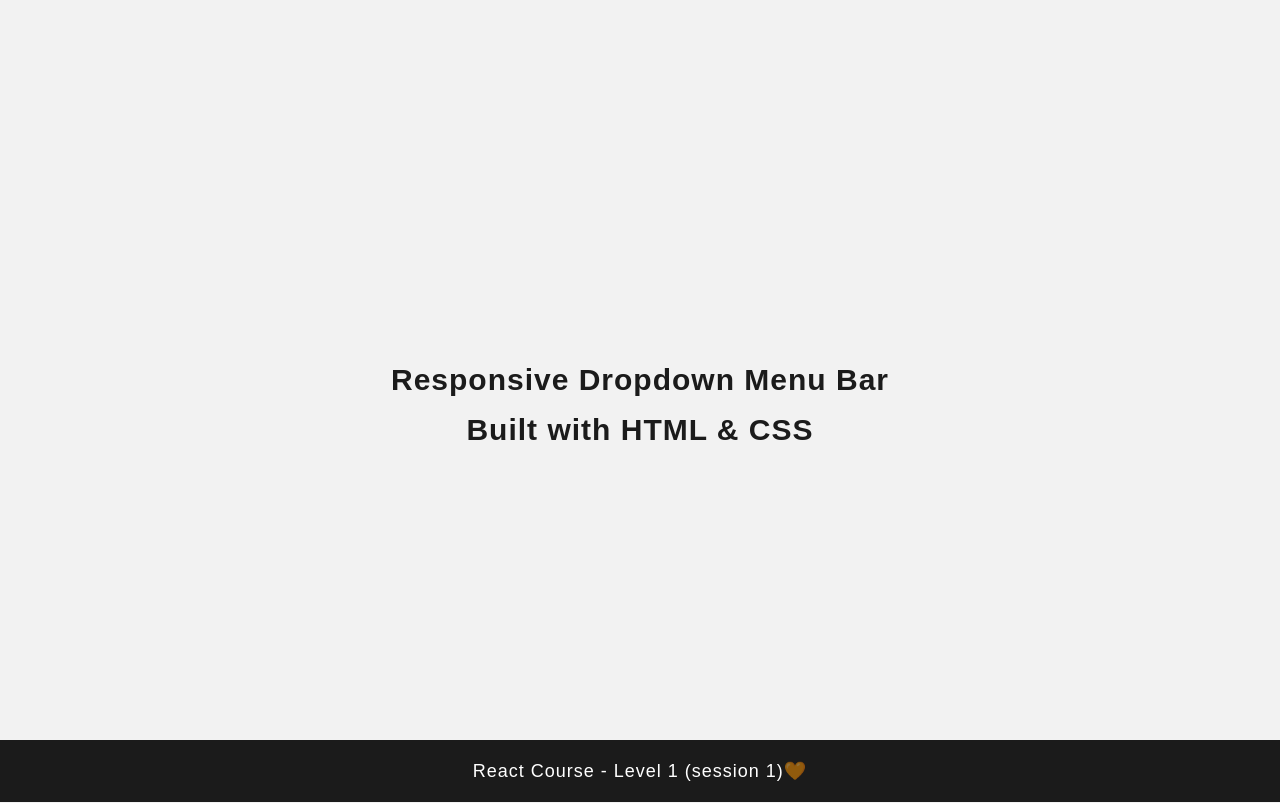
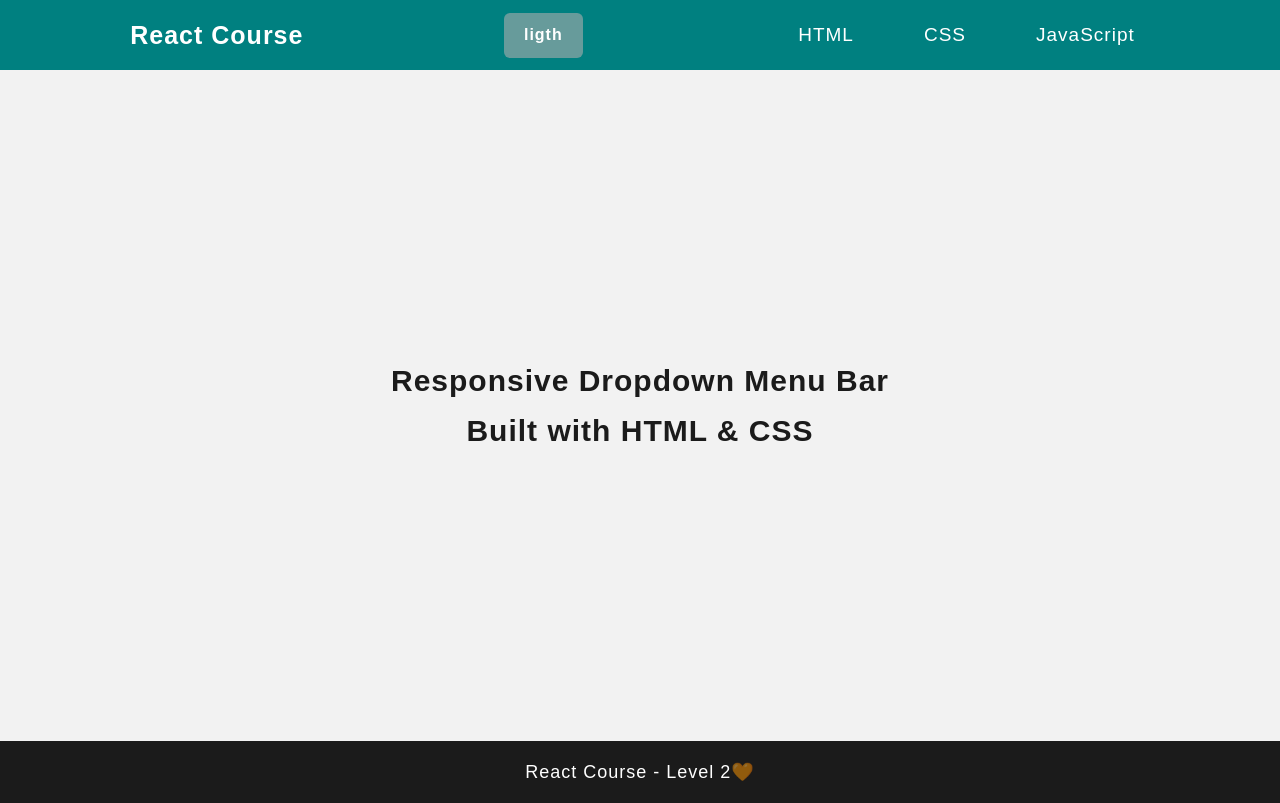
Before and after one commit to Dinamattar/React_Level2, a React (Create React App) app: page / in a window 1280 px wide. Built offline with nearby package versions, Linux system fonts and the light colour scheme.

Commit message:
session7

```diff
--- a/src/App.js
+++ b/src/App.js
@@ -1,12 +1,14 @@
-import {Routes , Route } from "react-router-dom";
+import { Routes, Route } from "react-router-dom";
 import Home from "./pages/Home";
 import Html from './pages/Html';
 import Css from './pages/Css';
 import Javascript from './pages/JavaScript';
-
+import { useContext } from "react";
+import DataContext from "./context/DataContext";
 function App() {
+  const { theme } = useContext(DataContext);
   return (
-    <div className="App">
+    <div className={`App ${theme}`}>
       <Routes>
         <Route path="/" element={<Home />} />
         <Route path="/html" element={<Html />} />
--- a/src/comp/Footer.js
+++ b/src/comp/Footer.js
@@ -4,8 +4,8 @@ export default function Footer() {
   return (
     <div className='myFooter'>
       <footer className="dina">
-        React Course - Level 1 (session 1)
-        <span>🧡</span>
+        React Course - Level 2
+         <span>🧡</span>
       </footer>
     </div>
   )
--- a/src/comp/Header.css
+++ b/src/comp/Header.css
@@ -1,14 +1,41 @@
+@media (maxwidth: 800px) {
+  /* header{
+    backgroundcolor: teal;
+  } */
+  .showwhenmobile {
+    display: block;
+  }
 
-@media(max-width: 800px){
-  /* header{
-    background-color: teal;
-  } */
-.show-when-mobile {
-  display: block;
+  .hidewhenmobile {
+    display: none;
+  }
 }
 
-.hide-when-mobile {
-  display: none;
+.myheader .dina {
+  background-color: teal;
+  display: flex;
+  justify-content: spacebetween;
+  align-items: center;
+  padding: 0 20px;
+  height: 70px;
 }
-
+button.th {
+  background-color: #679b9b;
+  color: #fff;
+  border: none;
+  padding: 10px 20px;
+  border-radius: 6px;
+  cursor: pointer;
+  font-size: 16px;
+  font-weight: bold;
+  transition: all 0.3s ease;
+  height: 45px;
 }
+button.th:hover {
+  background-color: #009999;
+  transform: scale(1.05);
+}
+button.th:active {
+  background-color: #007070;
+  transform: scale(0.95);
+}
--- a/src/comp/Header.js
+++ b/src/comp/Header.js
@@ -1,13 +1,20 @@
 import React from 'react'
 import { NavLink } from 'react-router-dom'
 import './Header.css'
+import { useContext } from "react";
+import DataContext from "../context/DataContext";
 
 export default function Header() {
+  const { theme, changeTheme } = useContext(DataContext);
+
   return (
-    <div>
-      <header className="hide-when-mobile">
+    <div className='myheader'>
+      <header className="hide-when-mobile dina">
         <NavLink to="/">    <h1>React Course</h1>
         </NavLink>
+        <button className="th" onClick={() => changeTheme(theme === "ligth" ? "dark" : "ligth")}>
+          {theme}
+        </button>
         <ul className="flex">
           <li className="main-list">
             <NavLink className="main-link" to="/html">
--- a/src/comp/MainContent.css
+++ b/src/comp/MainContent.css
@@ -9,3 +9,12 @@ main {
   align-items: center;
   text-align: center;
 }
+
+/* theme */
+.dark {
+  background-color: black;
+}
+.dark main {
+  background-color: black;
+  color: rgb(255, 254, 254);
+}
--- /dev/null
+++ b/src/context/DataContext.jsx
@@ -0,0 +1,29 @@
+import { createContext, useReducer } from "react";
+const DataContext = createContext();
+const initialData = { theme: localStorage.getItem("mytheme") ?? "ligth" };
+
+const reducer = (state, action) => {
+  switch (action.type) {
+    case "CHANGE_THEME":
+      return { ...state, theme: action.newValue };
+    default:
+      return state;
+  }
+};
+export function DataProvider({ children }) {
+  const [firstState, dispatch] = useReducer(reducer, initialData);
+
+  const changeTheme = (newValue) => {
+    localStorage.setItem("mytheme", newValue);
+    dispatch({
+      type: "CHANGE_THEME",
+      newValue: newValue,
+    });
+  };
+  return (
+    <DataContext.Provider value={{ ...firstState, changeTheme }}>
+      {children}
+    </DataContext.Provider>
+  );
+}
+export default DataContext;
--- a/src/index.js
+++ b/src/index.js
@@ -5,13 +5,16 @@ import App from './App';
 import { BrowserRouter } from "react-router-dom";
 import { HelmetProvider } from "react-helmet-async";
 import * as serviceWorkerRegistration from './serviceWorkerRegistration';
-
+import { DataProvider } from "./context/DataContext";
 const root = ReactDOM.createRoot(document.getElementById('root'));
 root.render(
   <React.StrictMode>
     <BrowserRouter>
       <HelmetProvider>
-        <App />
+        <DataProvider>
+          <App />
+
+        </DataProvider>
       </HelmetProvider>
 
     </BrowserRouter>
```
